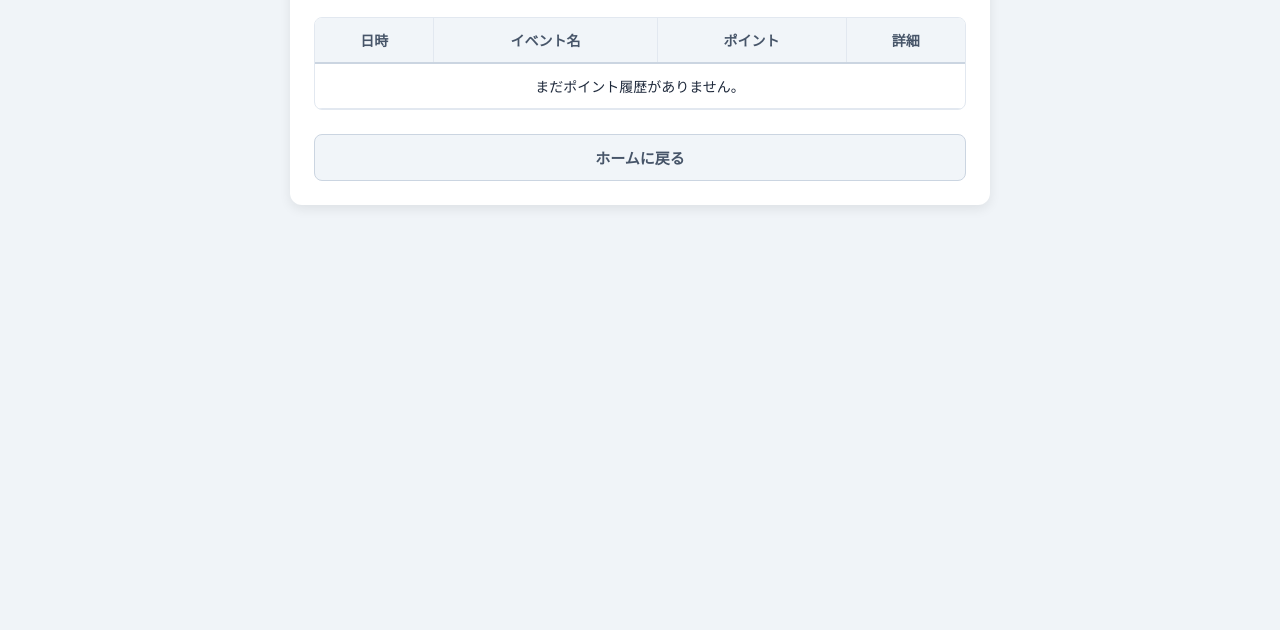
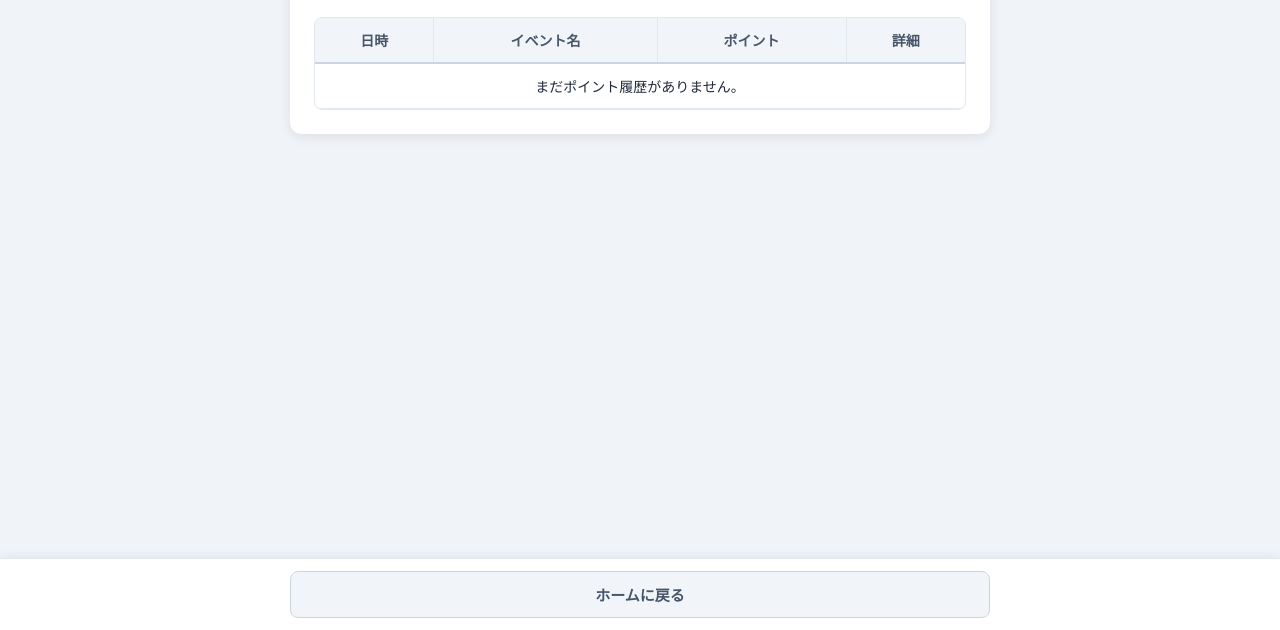
Before and after one commit to arenu25-afk/kcr-app, a plain HTML site: page point.html in a window 1280 px wide. Shown: the part 170-800 px from the top of the page. Drawn offline with nearby package versions, Linux system fonts and the light colour scheme; no server answers; sample sign-in values are in the browser's storage.

Commit message:
Add files via upload

```diff
--- a/point.html
+++ b/point.html
@@ -4,6 +4,14 @@
   <meta charset="UTF-8">
   <meta name="viewport" content="width=device-width, initial-scale=1.0">
   <title>ポイント履歴</title>
+  <!-- PWA設定 -->
+  <link rel="manifest" href="manifest.json">
+  <meta name="theme-color" content="#005bac">
+  <meta name="apple-mobile-web-app-capable" content="yes">
+  <meta name="apple-mobile-web-app-status-bar-style" content="black-translucent">
+  <meta name="apple-mobile-web-app-title" content="九リハアプリ">
+  <link rel="apple-touch-icon" href="icon-192.png">
+
   <link rel="stylesheet" href="style.css">
   <script src="https://cdn.jsdelivr.net/npm/@supabase/supabase-js@2"></script>
   <style>
@@ -14,7 +22,8 @@
       box-shadow: 0 4px 12px rgba(0, 0, 0, 0.08);
       width: 100%;
       max-width: 700px;
-      margin: 30px auto;
+      margin: 30px auto 96px auto;
+      box-sizing: border-box;
     }
 
     .history-card h2 {
@@ -72,13 +81,26 @@
       color: #94a3b8;
     }
 
+    /* 下部固定「ホームに戻る」バー */
     .btn-container {
-      margin-top: 24px;
+      position: fixed;
+      bottom: 0;
+      left: 0;
+      width: 100%;
+      background-color: rgba(255, 255, 255, 0.96);
+      backdrop-filter: blur(6px);
+      border-top: 1px solid #e2e8f0;
+      padding: 12px 16px calc(12px + env(safe-area-inset-bottom)) 16px;
+      box-sizing: border-box;
+      z-index: 900;
+      box-shadow: 0 -2px 10px rgba(0, 0, 0, 0.06);
     }
 
     .btn-home {
       display: block;
       width: 100%;
+      max-width: 700px;
+      margin: 0 auto;
       padding: 12px;
       background-color: #f1f5f9;
       color: #475569;
@@ -176,6 +198,13 @@
     }
 
     loadHistory();
+
+    if ('serviceWorker' in navigator) {
+      window.addEventListener('load', () => {
+        navigator.serviceWorker.register('./sw.js')
+          .catch(err => console.error('SW登録失敗:', err));
+      });
+    }
   </script>
 </body>
 </html>
--- a/sw.js
+++ b/sw.js
@@ -1,4 +1,4 @@
-const CACHE_NAME = 'kcr-app-v5';
+const CACHE_NAME = 'kcr-app-v6';
 const ASSETS_TO_CACHE = [
   './',
   './login.html',
```
